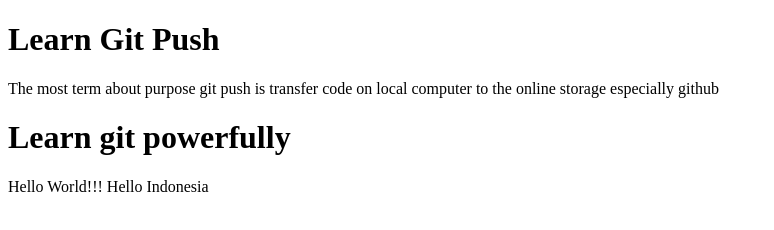
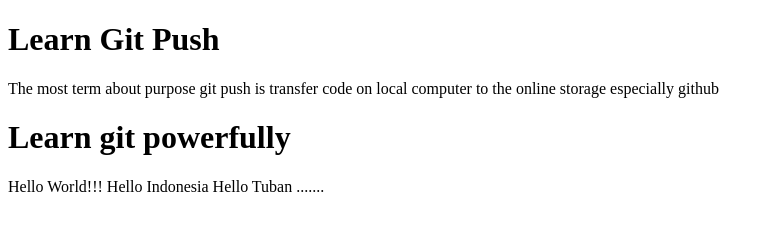
Before and after one commit to lutfi-pratama/belajar-niomic, a plain HTML site: page belajar-1.html in a window 1280 px wide. Shown: the whole page, without its empty margins (0-774 px from the left). Drawn offline with Linux system fonts and the light colour scheme.

Commit message:
add hello Tuban

```diff
--- a/belajar-1.html
+++ b/belajar-1.html
@@ -9,5 +9,6 @@
 	<h1>Learn git powerfully</h1>
 	Hello World!!!
 	Hello Indonesia
+	Hello Tuban .......
 </body>
 </html>
```
